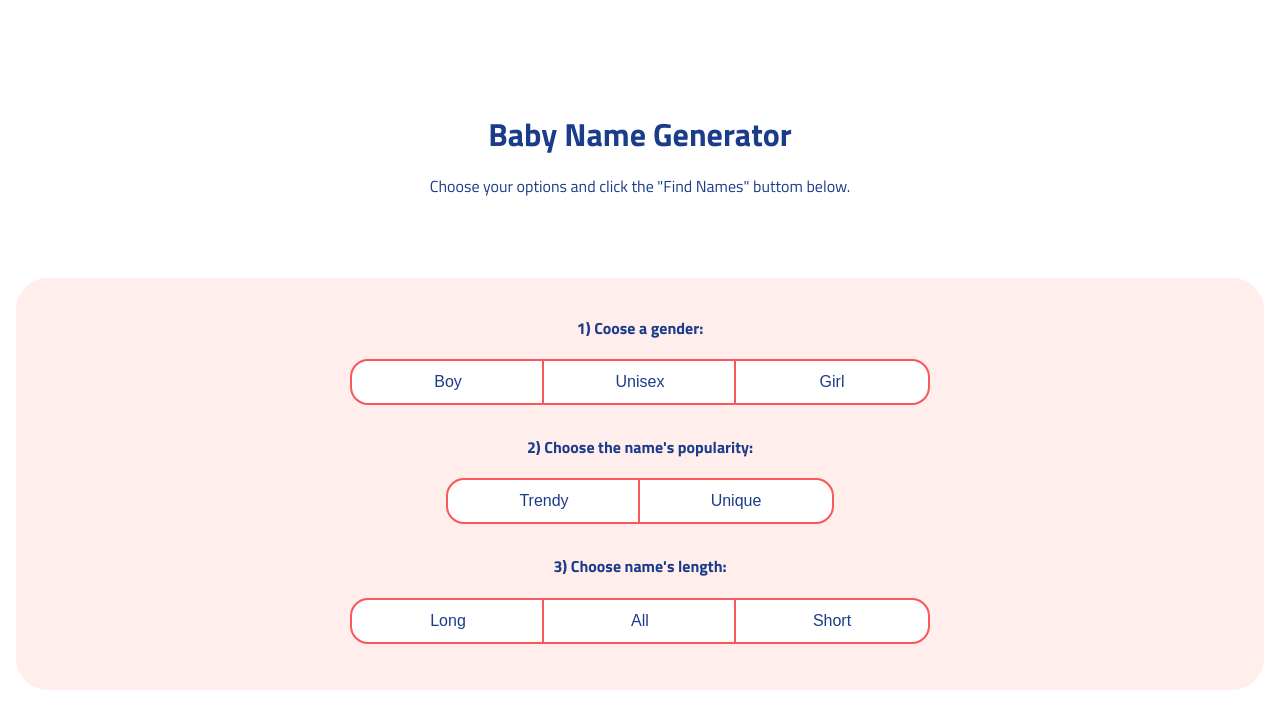
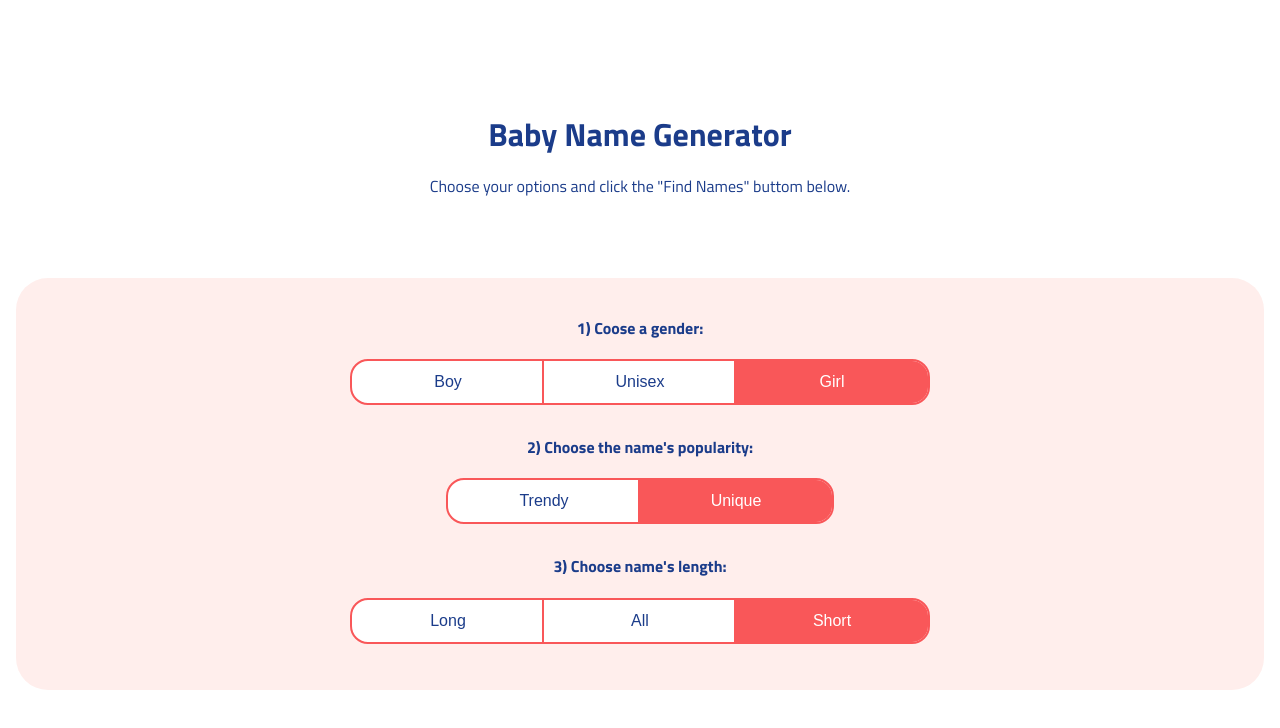
Before and after one commit to willvitorino/01-baby-name-generator, a Nuxt app: page / in a window 1280 px wide. Shown: the top 728 px of the page. Built offline with nearby package versions, Linux system fonts and the light colour scheme.

Commit message:
🚧 Inicia estado local.

```diff
--- a/app.vue
+++ b/app.vue
@@ -1,3 +1,11 @@
+<script setup>
+const options = reactive({
+  gender: 'girl',
+  popularity: 'unique',
+  length: 'short'
+})
+</script>
+
 <template>
   <div class="app-container">
     <h1>Baby Name Generator</h1>
@@ -9,15 +17,24 @@
         <h4>1) Coose a gender:</h4>
 
         <div class="option-buttons">
-          <button class="option">
+          <button
+            :class="{'option-active': options.gender === 'boy'}"
+            class="option"
+          >
             Boy
           </button>
 
-          <button class="option">
+          <button
+            :class="{'option-active': options.gender === 'unisex'}"
+            class="option"
+          >
             Unisex
           </button>
 
-          <button class="option">
+          <button
+            :class="{'option-active': options.gender === 'girl'}"
+            class="option"
+          >
             Girl
           </button>
         </div>
@@ -27,11 +44,17 @@
         <h4>2) Choose the name's popularity:</h4>
 
         <div class="option-buttons">
-          <button class="option">
+          <button
+            :class="{'option-active': options.popularity === 'trendy'}"
+            class="option"
+          >
             Trendy
           </button>
 
-          <button class="option">
+          <button
+            :class="{'option-active': options.popularity === 'unique'}"
+            class="option"
+          >
             Unique
           </button>
         </div>
@@ -41,15 +64,24 @@
         <h4>3) Choose name's length:</h4>
 
         <div class="option-buttons">
-          <button class="option">
+          <button
+            :class="{'option-active': options.length === 'long'}"
+            class="option"
+          >
             Long
           </button>
 
-          <button class="option">
+          <button
+            :class="{'option-active': options.length === 'all'}"
+            class="option"
+          >
             All
           </button>
 
-          <button class="option">
+          <button
+            :class="{'option-active': options.length === 'short'}"
+            class="option"
+          >
             Short
           </button>
         </div>
@@ -107,6 +139,11 @@
 .app-container .options-container .option-container .option-buttons .option:last-child {
   border-radius: 0 1rem 1rem 0;
 }
+
+.app-container .options-container .option-container .option-buttons .option.option-active {
+  background-color: rgb(249, 87, 89);
+  color: white;
+}
 </style>
 
 <style>
```
